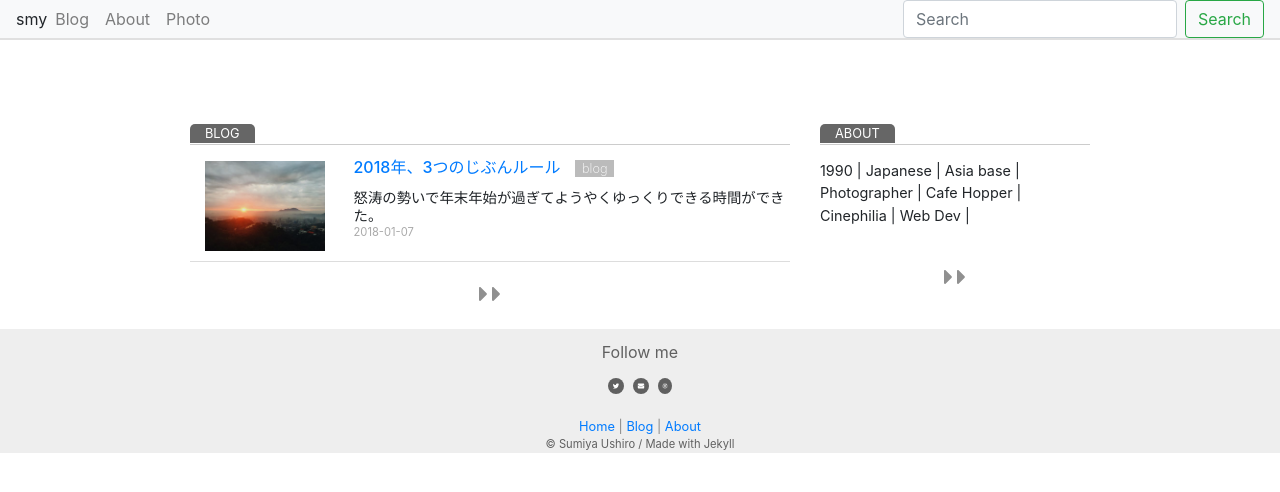
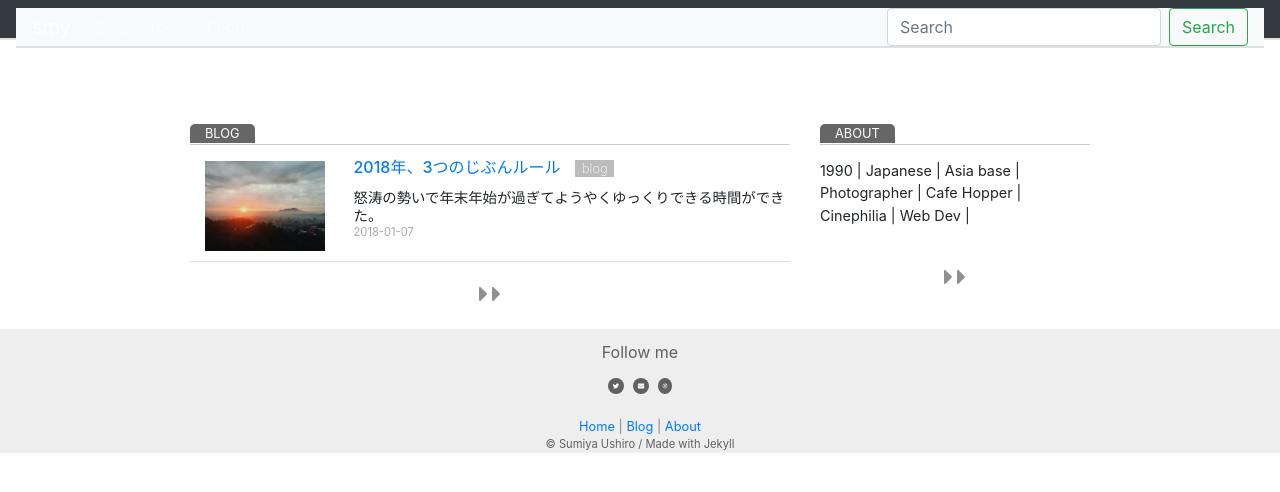
Before and after one commit to sumi0820/smy-jp-v1, a Jekyll site: the page built from index.md, in a window 1280 px wide. Shown: the top 492 px of the page. Built offline with Jekyll 4.4.1, drawn with Linux system fonts in a browser that asks for light colours; nearby versions of some CDN libraries.

Commit message:
initial commit

```diff
--- a/_includes/top-nav.html
+++ b/_includes/top-nav.html
@@ -1,10 +1,12 @@
 <link rel="stylesheet" href="https://stackpath.bootstrapcdn.com/bootstrap/4.3.1/css/bootstrap.min.css" integrity="sha384-ggOyR0iXCbMQv3Xipma34MD+dH/1fQ784/j6cY/iJTQUOhcWr7x9JvoRxT2MZw1T" crossorigin="anonymous">
 
-  <nav class="navbar navbar-expand-lg navbar-light bg-light" style="background-color: #e3f2fd;>
+<nav class="navbar navbar-dark bg-dark">
+
+  <nav class="navbar navbar-expand-lg navbar-light bg-light">
       <a class="navbar-brand" href="{{ site.url }}/">smy</a>
-      <button class="navbar-toggler" type="button" data-toggle="collapse" data-target="#navbarTogglerDemo02" aria-controls="navbarTogglerDemo02" aria-expanded="false" aria-label="Toggle navigation">
-        <span class="navbar-toggler-icon"></span>
-      </button>
+      <button class="navbar-toggler" type="button" data-toggle="collapse" data-target="#navbarNav" aria-controls="navbarNav" aria-expanded="false" aria-label="Toggle navigation">
+      <span class="navbar-toggler-icon"></span>
+    </button>
 
       <div class="collapse navbar-collapse" id="navbarNavAltMarkup">
         <div class="navbar-nav">
```
